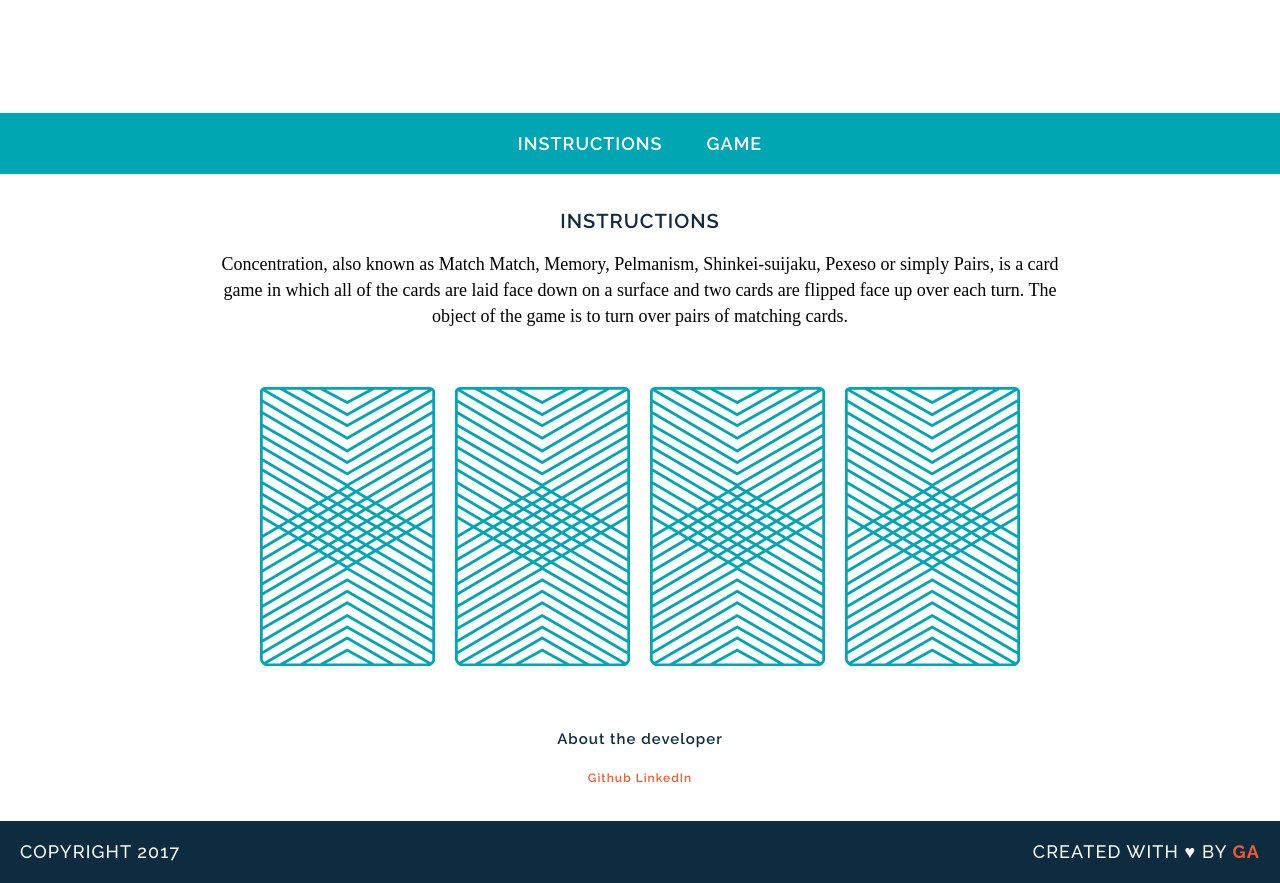
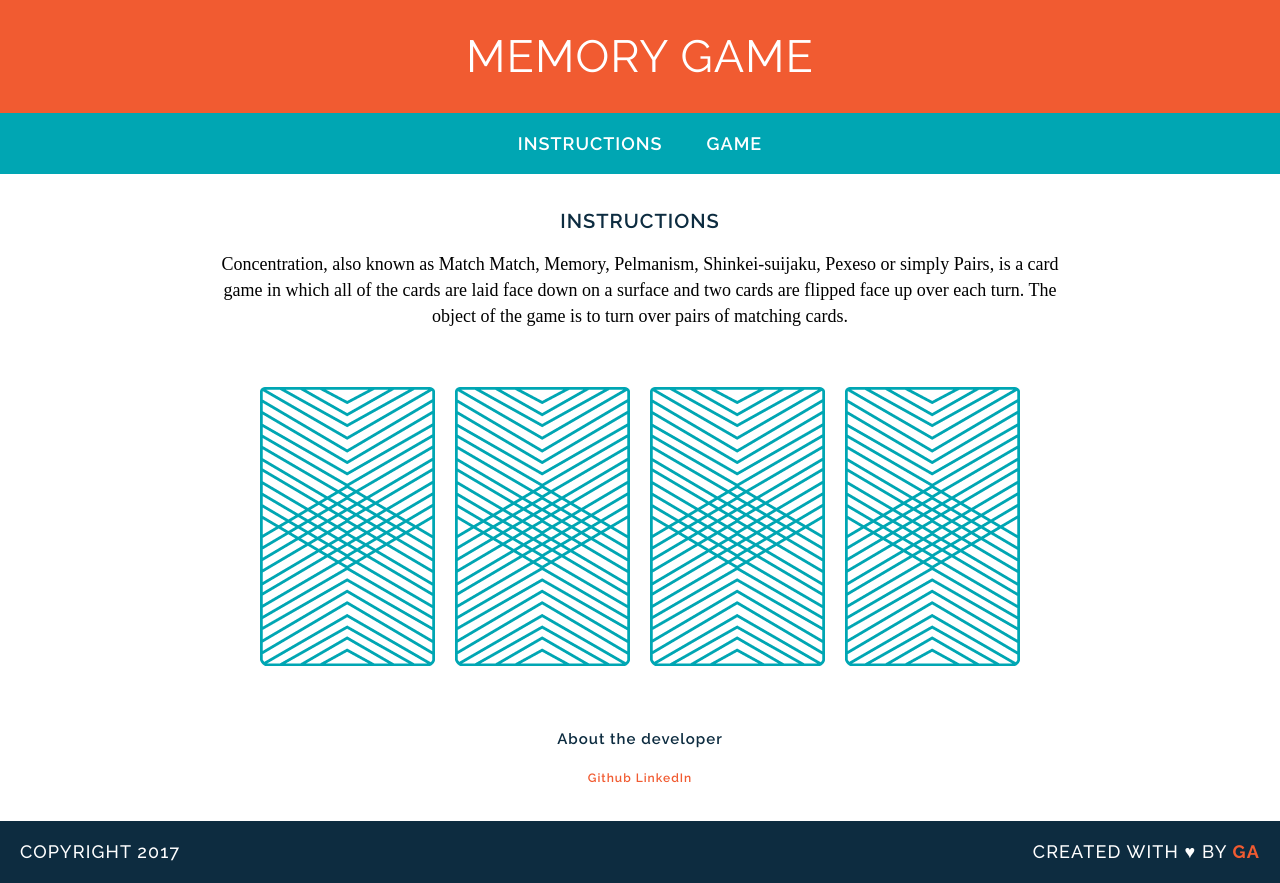
Before and after one commit to leeofham/wdi-fundamentals-memorygame, a plain HTML site: page memory_game/index.html in a window 1280 px wide. Drawn offline with Linux system fonts and the light colour scheme; a web font is replaced by a local one.

Commit message:
created game logic

```diff
--- a/memory_game/css/style.css
+++ b/memory_game/css/style.css
@@ -4,7 +4,7 @@ body{
 }
 
 header{
-	/*background-color: #F15B31;*/
+	background-color: #F15B31;
 	padding: 30px 20px;
 	margin: 0;
 }
```
